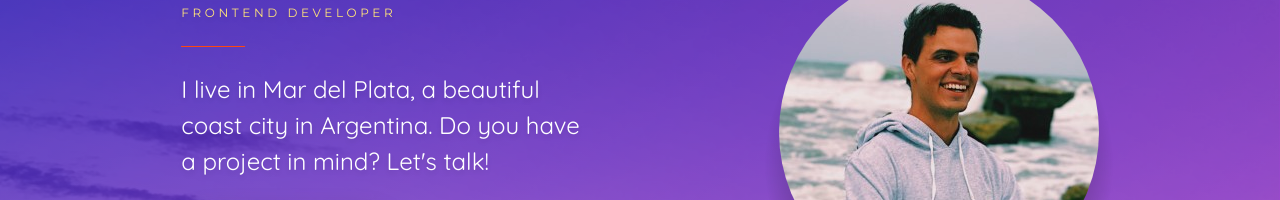
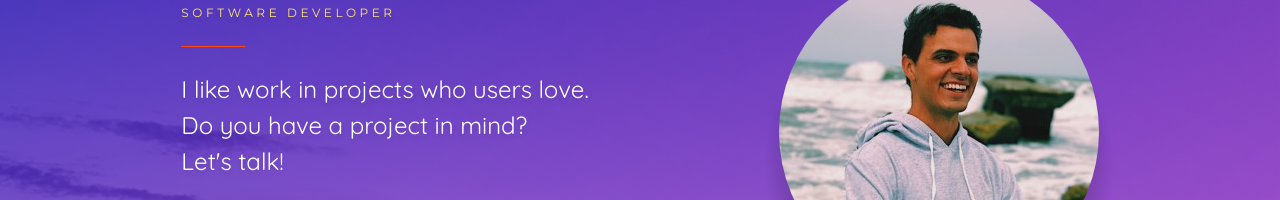
Before and after one commit to lucasmicheli/lucasmicheli.com, a plain HTML site: page index.html in a window 1280 px wide. Shown: the part 268-468 px from the top of the page. Drawn offline with Linux system fonts and the light colour scheme.

Commit message:
Update subtitle and main info.

```diff
--- a/index.html
+++ b/index.html
@@ -44,13 +44,14 @@
         <main class="about">
             <h1 class="name">Hi, I'm Lucas Micheli</h1>
             <p class="job">
-                Frontend Developer
+                Software Developer
             </p>
             <hr class="hr">
             <div class="description">
                 <p>
-                    I live in Mar del Plata, a beautiful coast city in Argentina.
-                    Do you have a project in mind? Let's talk!
+                    I like work in projects who users love. <br>
+                    Do you have a project in mind? <br>
+                    Let's talk!
                 </p>
             </div>
             <div class="contact">
```
